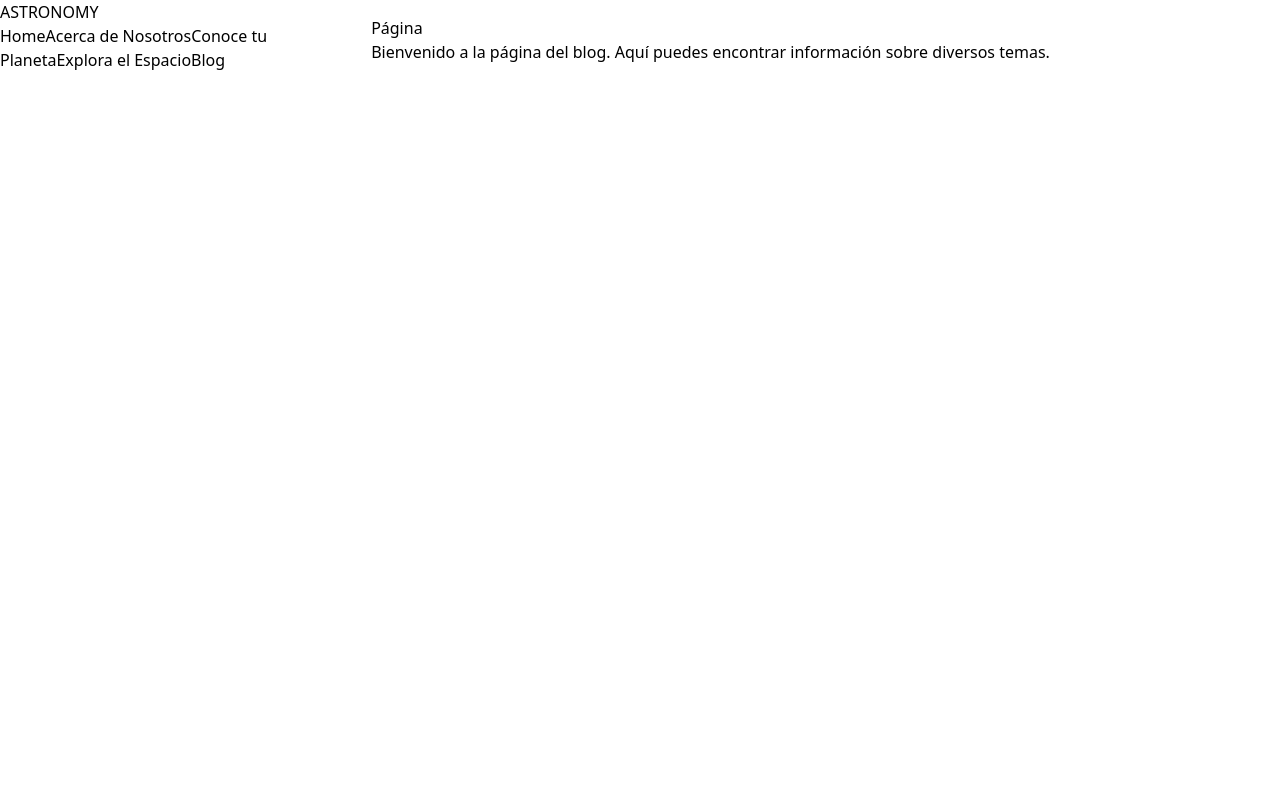
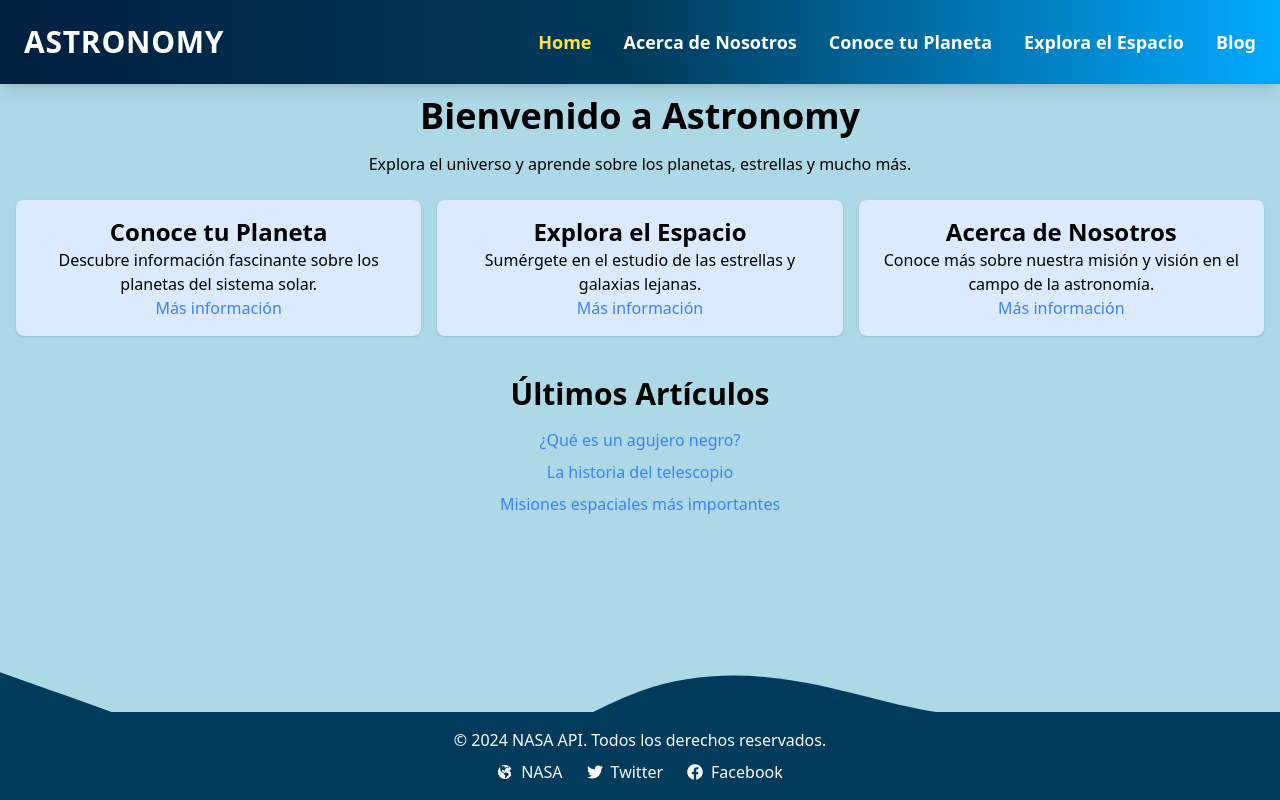
Before and after one commit to Ces1a/Astronomic, a React (Vite) app in the folder proyecto/: page / in a window 1280 px wide. Shown: the top 800 px of the page. Built offline with nearby package versions, Linux system fonts and the light colour scheme.

Commit message:
Actualizacion1

```diff
--- a/proyecto/src/App.jsx
+++ b/proyecto/src/App.jsx
@@ -4,11 +4,10 @@ import Navbar from './Components/Navbar';
 import Footer from './Components/Footer';
 import { Home, Blog, Planeta, MisionVision, Explora } from './Page';
 
-
 const App = () => {
   return (
     <Router>
-      <div style={{ position: 'relative', minHeight: '100vh' }} className="flex">
+      <div style={{ position: 'relative', minHeight: '100vh', backgroundColor: '#add8e6' }} className="flex flex-col"> {/* Color azul claro */}
         <div style={{
           position: 'absolute',
           top: 0,
@@ -22,7 +21,7 @@ const App = () => {
         }} />
 
         <Navbar />
-        <div className="flex-grow container mx-auto p-4">
+        <div className="flex-grow container mx-auto p-4 mt-20"> {/*margen superior*/}
           <Routes>
             <Route path="/" element={<Home />} />
             <Route path="/Blog" element={<Blog />} />
@@ -31,8 +30,8 @@ const App = () => {
             <Route path="/Explora" element={<Explora />} />
           </Routes>
         </div>
+        <Footer />
       </div>
-      <Footer />
     </Router>
   );
 };
--- a/proyecto/src/Components/Footer.jsx
+++ b/proyecto/src/Components/Footer.jsx
@@ -1,21 +1,41 @@
 import React from 'react';
+import { FaTwitter, FaFacebook } from 'react-icons/fa';
+import { GiEarthAmerica } from 'react-icons/gi';
 
 const Footer = () => {
   return (
     <footer className="bg-[#003b5c] text-white py-4 mt-10 relative">
-      <svg className="absolute bottom-0 left-0 w-full" viewBox="0 0 1440 320">
-        <path fill="#003b5c" d="M0,192L30,213.3C60,235,120,277,180,288C240,299,300,277,360,245.3C420,213,480,171,540,138.7C600,107,660,85,720,90.7C780,96,840,128,900,138.7C960,149,1020,139,1080,128C1140,117,1200,107,1260,128C1320,149,1380,171,1410,181.3L1440,192L1440,320L1410,320C1380,320,1320,320,1260,320C1200,320,1140,320,1080,320C1020,320,960,320,900,320C840,320,780,320,720,320C660,320,600,320,540,320C480,320,420,320,360,320C300,320,240,320,180,320C120,320,60,320,30,320H0V192Z"></path>
+      <svg className="absolute bottom-0 left-0 w-full" viewBox="0 0 1440 240">
+        <path fill="#003b5c" d="M0,96L30,106.7C60,117,120,139,180,160C240,181,300,203,360,213.3C420,224,480,224,540,202.7C600,181,660,139,720,117.3C780,96,840,96,900,106.7C960,117,1020,139,1080,144C1140,149,1200,139,1260,144C1320,149,1380,171,1410,181.3L1440,192L1440,320L1410,320C1380,320,1320,320,1260,320C1200,320,1140,320,1080,320C1020,320,960,320,900,320C840,320,780,320,720,320C660,320,600,320,540,320C480,320,420,320,360,320C300,320,240,320,180,320C120,320,60,320,30,320H0V96Z"></path>
       </svg>
       <div className="container mx-auto text-center relative z-10">
         <p className="mb-2">&copy; {new Date().getFullYear()} NASA API. Todos los derechos reservados.</p>
         <div className="flex justify-center space-x-6">
-          <a href="https://www.nasa.gov/" target="_blank" rel="noopener noreferrer" className="hover:text-yellow-300 transition-colors duration-300">
+          <a
+            href="https://www.nasa.gov/"
+            target="_blank"
+            rel="noopener noreferrer"
+            className="flex items-center hover:text-yellow-300 transition-colors duration-300"
+          >
+            <GiEarthAmerica className="mr-2" />
             NASA
           </a>
-          <a href="https://twitter.com/NASA" target="_blank" rel="noopener noreferrer" className="hover:text-yellow-300 transition-colors duration-300">
+          <a
+            href="https://twitter.com/NASA"
+            target="_blank"
+            rel="noopener noreferrer"
+            className="flex items-center hover:text-yellow-300 transition-colors duration-300"
+          >
+            <FaTwitter className="mr-2" />
             Twitter
           </a>
-          <a href="https://www.facebook.com/NASA" target="_blank" rel="noopener noreferrer" className="hover:text-yellow-300 transition-colors duration-300">
+          <a
+            href="https://www.facebook.com/NASA"
+            target="_blank"
+            rel="noopener noreferrer"
+            className="flex items-center hover:text-yellow-300 transition-colors duration-300"
+          >
+            <FaFacebook className="mr-2" />
             Facebook
           </a>
         </div>
--- a/proyecto/src/Components/Navbar.jsx
+++ b/proyecto/src/Components/Navbar.jsx
@@ -3,15 +3,50 @@ import { NavLink } from 'react-router-dom';
 
 const Navbar = () => {
   return (
-    <nav>
-      <div>
-        <h1>ASTRONOMY</h1>
-        <div>
-          <NavLink to="/">Home</NavLink>
-          <NavLink to="/misionVision">Acerca de Nosotros</NavLink>
-          <NavLink to="/planeta">Conoce tu Planeta</NavLink>
-          <NavLink to="/explora">Explora el Espacio</NavLink>
-          <NavLink to="/blog">Blog</NavLink>
+    <nav className="bg-gradient-to-r from-[#001f3f] via-[#003b5c] to-[#00aaff] p-6 shadow-lg fixed w-full z-10">
+      <div className="container mx-auto flex justify-between items-center h-full">
+        <h1 className="text-white text-3xl font-extrabold tracking-wide">ASTRONOMY</h1>
+        <div className="flex space-x-8">
+          <NavLink
+            to="/"
+            className={({ isActive }) =>
+              `text-lg font-semibold transition-colors duration-300 ${isActive ? 'text-yellow-300' : 'text-white hover:text-yellow-300'}`
+            }
+          >
+            Home
+          </NavLink>
+          <NavLink
+            to="/MisionVision"
+            className={({ isActive }) =>
+              `text-lg font-semibold transition-colors duration-300 ${isActive ? 'text-yellow-300' : 'text-white hover:text-yellow-300'}`
+            }
+          >
+            Acerca de Nosotros
+          </NavLink>
+          <NavLink
+            to="/planeta"
+            className={({ isActive }) =>
+              `text-lg font-semibold transition-colors duration-300 ${isActive ? 'text-yellow-300' : 'text-white hover:text-yellow-300'}`
+            }
+          >
+            Conoce tu Planeta
+          </NavLink>
+          <NavLink
+            to="/explora"
+            className={({ isActive }) =>
+              `text-lg font-semibold transition-colors duration-300 ${isActive ? 'text-yellow-300' : 'text-white hover:text-yellow-300'}`
+            }
+          >
+            Explora el Espacio
+          </NavLink>
+          <NavLink
+            to="/blog"
+            className={({ isActive }) =>
+              `text-lg font-semibold transition-colors duration-300 ${isActive ? 'text-yellow-300' : 'text-white hover:text-yellow-300'}`
+            }
+          >
+            Blog
+          </NavLink>
         </div>
       </div>
     </nav>
--- a/proyecto/src/Page/Home.jsx
+++ b/proyecto/src/Page/Home.jsx
@@ -1,12 +1,62 @@
 import React from 'react';
+import { NavLink } from 'react-router-dom';
 
 const Home = () => {
-    return (
-        <div>
-            <h1>Página </h1>
-            <p>Bienvenido a la página del blog. Aquí puedes encontrar información sobre diversos temas.</p>
+  return (
+    <div className="text-center">
+      <h1 className="text-4xl font-bold mb-4">Bienvenido a Astronomy</h1>
+      <p className="mb-6">
+        Explora el universo y aprende sobre los planetas, estrellas y mucho más.
+      </p>
+
+      <div className="grid grid-cols-1 md:grid-cols-3 gap-4">
+        <div className="p-4 bg-blue-100 rounded-lg shadow">
+          <h2 className="text-2xl font-semibold">Conoce tu Planeta</h2>
+          <p>Descubre información fascinante sobre los planetas del sistema solar.</p>
+          <NavLink to="/Planeta" className="text-blue-500 hover:text-blue-700">
+            Más información
+          </NavLink>
         </div>
-    );
+
+        <div className="p-4 bg-blue-100 rounded-lg shadow">
+          <h2 className="text-2xl font-semibold">Explora el Espacio</h2>
+          <p>Sumérgete en el estudio de las estrellas y galaxias lejanas.</p>
+          <NavLink to="/Explora" className="text-blue-500 hover:text-blue-700">
+            Más información
+          </NavLink>
+        </div>
+
+        <div className="p-4 bg-blue-100 rounded-lg shadow">
+          <h2 className="text-2xl font-semibold">Acerca de Nosotros</h2>
+          <p>Conoce más sobre nuestra misión y visión en el campo de la astronomía.</p>
+          <NavLink to="/MisionVision" className="text-blue-500 hover:text-blue-700">
+            Más información
+          </NavLink>
+        </div>
+      </div>
+
+      <div className="mt-10">
+        <h3 className="text-3xl font-bold">Últimos Artículos</h3>
+        <ul className="mt-4">
+          <li className="mb-2">
+            <NavLink to="/Blog" className="text-blue-500 hover:text-blue-700">
+              ¿Qué es un agujero negro?
+            </NavLink>
+          </li>
+          <li className="mb-2">
+            <NavLink to="/Blog" className="text-blue-500 hover:text-blue-700">
+              La historia del telescopio
+            </NavLink>
+          </li>
+          <li className="mb-2">
+            <NavLink to="/Blog" className="text-blue-500 hover:text-blue-700">
+              Misiones espaciales más importantes
+            </NavLink>
+          </li>
+        </ul>
+      </div>
+    </div>
+  );
 };
 
 export default Home;
--- a/proyecto/tailwind.config.js
+++ b/proyecto/tailwind.config.js
@@ -1,7 +1,7 @@
-/ @type {import('tailwindcss').Config} */
+/** @type {import('tailwindcss').Config} */
 export default {
   content: [
-    "./src//*.{js,jsx,ts,tsx}", // Asegúrate de que esto coincida con tu estructura de carpetas
+    "./src/**/*.{js,jsx,ts,tsx}", // Asegúrate de que esto coincida con tu estructura de carpetas
   ],
   theme: {
     extend: {},
```
Also changed, not shown: 1 other file (tests, documents, lock files or other folders).
